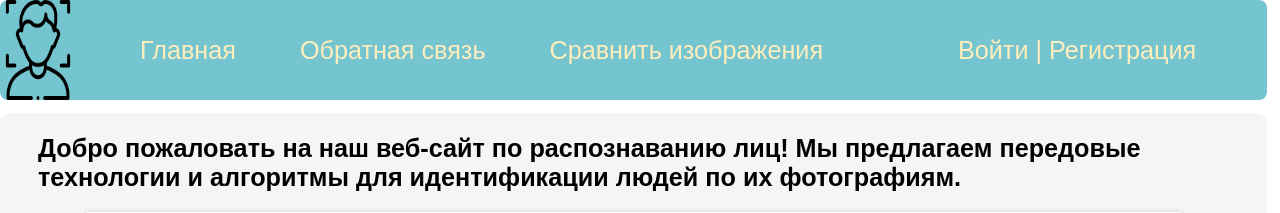
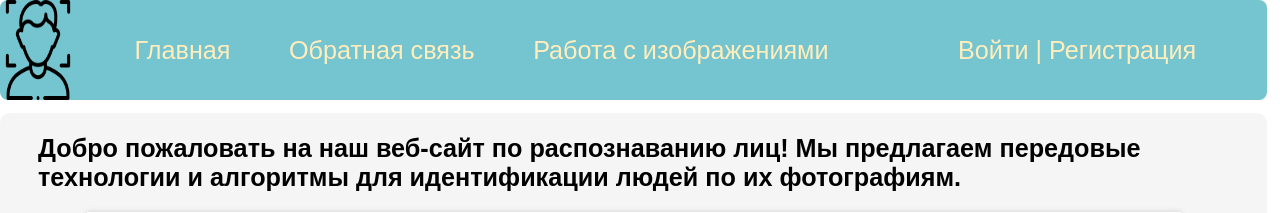
Before and after one commit to Vann4/face_detection, a Django app: page / in a window 1280 px wide. Shown: the top 213 px of the page. Run offline with Django 5.2, Linux system fonts and the light colour scheme; some libraries are stand-ins or nearby versions.

Commit message:
Changed the url to work with images

```diff
--- a/detection_face/face_app/templates/face_app/base.html
+++ b/detection_face/face_app/templates/face_app/base.html
@@ -50,7 +50,7 @@
     <div class="menu">
         <a href="{% url 'index' %}">Главная</a>
         <a id="popup_feedback">Обратная связь</a>
-        <a href="{% url 'upload_face' %}">Сравнить изображения</a>
+        <a href="{% url 'working_with_images' %}">Работа с изображениями</a>
     </div><!-- class="menu" -->
 
     <div class="auth">
```
